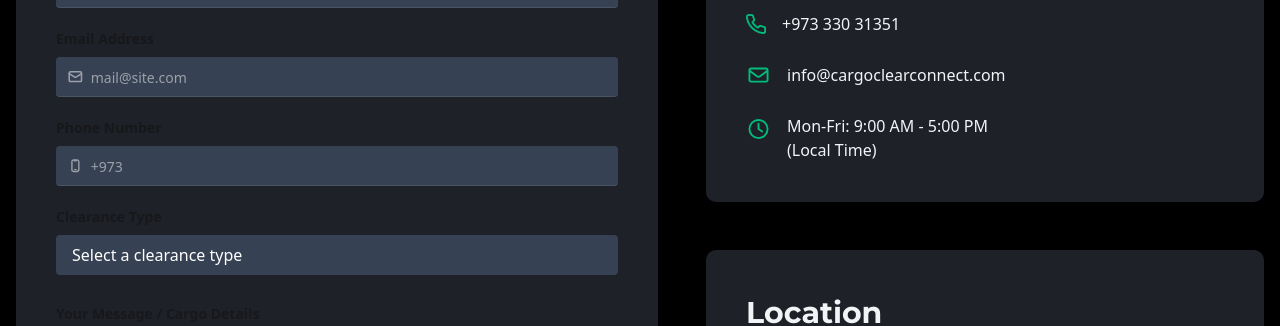
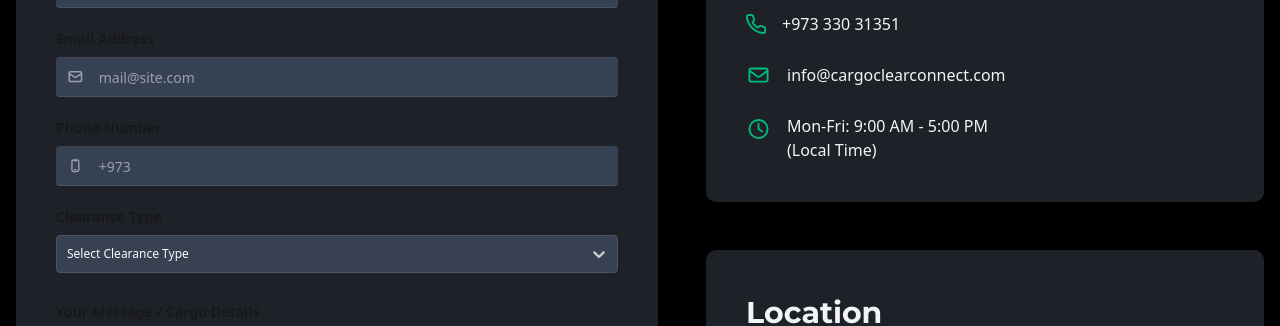
Before and after one commit to YasserDalal/cargo-landing-page, a React (Vite) app: page /contacts in a window 1280 px wide. Shown: the part 559-885 px from the top of the page. Built offline with nearby package versions, Linux system fonts and the light colour scheme.

Commit message:
fixed validations

```diff
--- a/package.json
+++ b/package.json
@@ -23,6 +23,7 @@
     "react": "^19.1.1",
     "react-dom": "^19.1.1",
     "react-router-dom": "^7.9.1",
+    "react-select": "^5.10.2",
     "tailwind-merge": "^3.3.1",
     "tailwindcss-animate": "^1.0.7",
     "tw-animate-css": "^1.4.0"
--- /dev/null
+++ b/src/hooks/useUserDetails.js
@@ -0,0 +1,14 @@
+import { useState } from "react";
+
+export default function useUserDetails() {
+  const [userDetails, setUserDetails] = useState({
+    name: "",
+    email: "",
+    phone: "",
+    clearanceType: "",
+    message: "",
+  });
+
+
+  return [userDetails, setUserDetails];
+}
--- a/src/pages/contacts/FillUpContent.jsx
+++ b/src/pages/contacts/FillUpContent.jsx
@@ -1,4 +1,11 @@
-import React from "react";
+import useUserDetails from "../../hooks/useUserDetails";
+import React, {
+  useEffect,
+  useMemo,
+  useRef,
+  useState,
+} from "react";
+import Select from "react-select";
 
 function Intro({ className }) {
   return (
@@ -18,12 +25,15 @@
   return <form className={className}>{children}</form>;
 }
 
-function NameInput() {
+function NameInput({ nameRef }) {
   return (
     <fieldset className='fieldset'>
       <legend className='fieldset-legend text-[14px]'>Full Name</legend>
       <input
+        ref={nameRef}
         type='text'
+        name='full name'
+        title='full name'
         className='input w-full border-0 bg-gray-700'
         placeholder='Type here'
       />
@@ -31,11 +41,20 @@
   );
 }
 
-function Email() {
+function EmailInput({ emailRef }) {
+  const [validity, setValidity] = useState("");
+  const [email, setEmail] = useState("");
+  useEffect(() => {
+    if (email.endsWith(".com") || email.endsWith(".net")) {
+      setValidity("input-success");
+    } else {
+      setValidity("input-error");
+    }
+  }, [email]);
   return (
     <fieldset className='fieldset'>
       <legend className='fieldset-legend text-[14px]'>Email Address</legend>
-      <label className='input validator w-full bg-gray-700'>
+      <label className={`input ${validity} w-full bg-gray-700 `}>
         <svg
           className='h-[1.1em] opacity-50'
           xmlns='http://www.w3.org/2000/svg'
@@ -52,14 +71,29 @@
             <path d='m22 7-8.97 5.7a1.94 1.94 0 0 1-2.06 0L2 7'></path>
           </g>
         </svg>
-        <input type='email' placeholder='mail@site.com' required />
+        <input
+          className='pl-2'
+          type='email'
+          placeholder='mail@site.com'
+          name='email'
+          ref={emailRef}
+          title='email'
+          onChange={(e) => setEmail(e.target.value)}
+          required
+        />
       </label>
-      <div className='validator-hint hidden'>Enter valid email address</div>
+      <div
+        className={`${
+          validity === "input-success" || email === "" ? "hidden" : "block text-[#ff637d]"
+        }`}
+      >
+        Enter valid email address
+      </div>
     </fieldset>
   );
 }
 
-function Phone() {
+function Phone({ phoneRef }) {
   return (
     <fieldset className='fieldset'>
       <legend className='fieldset-legend text-[14px]'>Phone Number</legend>
@@ -83,14 +117,17 @@
           </g>
         </svg>
         <input
+          ref={phoneRef}
           type='tel'
-          className='tabular-nums'
+          name='phone'
+          autoComplete='phone'
+          className='tabular-nums pl-2'
           required
           placeholder='+973'
           pattern='[0-9]*'
           minLength='8'
           maxLength='8'
-          title='Must be 10 digits'
+          title='Must be 8 digits'
         />
       </label>
       <p className='validator-hint hidden'>Must be 8 digits</p>
@@ -98,37 +135,57 @@
   );
 }
 
-function ClearanceType() {
+function ClearanceType({ clearanceRef }) {
+  const clearanceTypes = useMemo(() => {
+    return [
+      { value: "Land Cargo Clearance", label: "Land Cargo Clearance" },
+      { value: "Sea Cargo Clearance", label: "Sea Cargo Clearance" },
+      { value: "Air Cargo Clearance", label: "Air Cargo Clearance" },
+    ];
+  }, []);
   return (
     <fieldset className='fieldset'>
       <legend className='fieldset-legend text-[14px]'>Clearance Type</legend>
-      <div className='dropdown bg-gray-700 h-10 rounded-[0.250rem]'>
-        <div
-          tabIndex={0}
-          className='w-full flex items-center h-full text-[16px] cursor-pointer px-4'
-        >
-          <a className='select-none'>Select a clearance type</a>
-        </div>
-        <ul
-          tabIndex={0}
-          className='dropdown-content menu bg-gray-900 rounded-box z-1 shadow-sm w-full px-2 text-[16px]'
-        >
-          <li>
-            <a>Land Cargo Clearance</a>
-          </li>
-          <li>
-            <a>Air Cargo Clearance</a>
-          </li>
-          <li>
-            <a>Sea Cargo Clearance</a>
-          </li>
-        </ul>
-      </div>
+      <Select
+        ref={clearanceRef}
+        placeholder='Select Clearance Type'
+        styles={{
+          control: (base) => ({
+            ...base,
+            backgroundColor: "#374151",
+            border: "1px solid #4B5563",
+            color: "#F9FAFB",
+          }),
+          menu: (base) => ({
+            ...base,
+            backgroundColor: "#1F2937",
+          }),
+          option: (base, state) => ({
+            ...base,
+            backgroundColor: state.isFocused ? "#4B5563" : "#1F2937",
+            color: "#F9FAFB",
+            cursor: "pointer",
+          }),
+          singleValue: (base) => ({
+            ...base,
+            color: "#F9FAFB",
+          }),
+          placeholder: (base) => ({
+            ...base,
+            color: "#F9FAFB", // white placeholder
+          }),
+        }}
+        options={clearanceTypes}
+        components={{
+          IndicatorSeparator: () => null, // remove separator line
+        }}
+        isSearchable={false}
+      />
     </fieldset>
   );
 }
 
-function Message({ className }) {
+function Message({ className, messageRef }) {
   return (
     <fieldset className={className}>
       <legend className='fieldset-legend text-[14px]'>
@@ -141,6 +198,7 @@
           e.target.style.height = "auto";
           e.target.style.height = `${e.target.scrollHeight}px`;
         }}
+        ref={messageRef}
         name='message'
         id='message'
       ></textarea>
@@ -148,25 +206,49 @@
   );
 }
 
-function SubmitButton({ className }) {
+function SubmitButton({ className, handleSubmit }) {
   return (
-    <div className={className} typeof='submit'>
+    <div className={className} typeof='submit' onClick={handleSubmit}>
       <span>Submit a Request</span>
     </div>
   );
 }
 
 export default function FillUpContent({ className }) {
+  const nameRef = useRef(null);
+  const emailRef = useRef(null);
+  const phoneRef = useRef(null);
+  const messageRef = useRef(null);
+  const clearanceRef = useRef(null);
+
+  const [userDetails, setUserDetails] = useUserDetails();
+
+  const handleSubmit = (e) => {
+    e.preventDefault();
+    setUserDetails({
+      name: nameRef.current.value,
+      email: emailRef.current.value,
+      phone: phoneRef.current.value,
+      message: messageRef.current.value,
+      clearance: clearanceRef.current.value,
+    });
+  };
+
+  useEffect(() => console.log(userDetails), [userDetails]);
+
   return (
     <div className={className}>
       <Intro className='flex flex-col gap-2' />
       <FillUpForm className='flex flex-col gap-2'>
-        <NameInput />
-        <Email />
-        <Phone />
-        <ClearanceType />
-        <Message className='fieldset mt-2' />
-        <SubmitButton className='btn bg-[#027eab] hover:bg-[#025675] text-lg h-12 border-0 flex justify-center items-center rounded-[6px] mt-5 cursor-pointer' />
+        <NameInput nameRef={nameRef} />
+        <EmailInput emailRef={emailRef} />
+        <Phone phoneRef={phoneRef} />
+        <ClearanceType clearanceRef={clearanceRef} />
+        <Message messageRef={messageRef} className='fieldset mt-2' />
+        <SubmitButton
+          className='btn bg-[#027eab] hover:bg-[#025675] text-lg h-12 border-0 flex justify-center items-center rounded-[6px] mt-5 cursor-pointer'
+          handleSubmit={handleSubmit}
+        />
       </FillUpForm>
     </div>
   );
```
Also changed, not shown: 1 other file (tests, documents, lock files or other folders).
